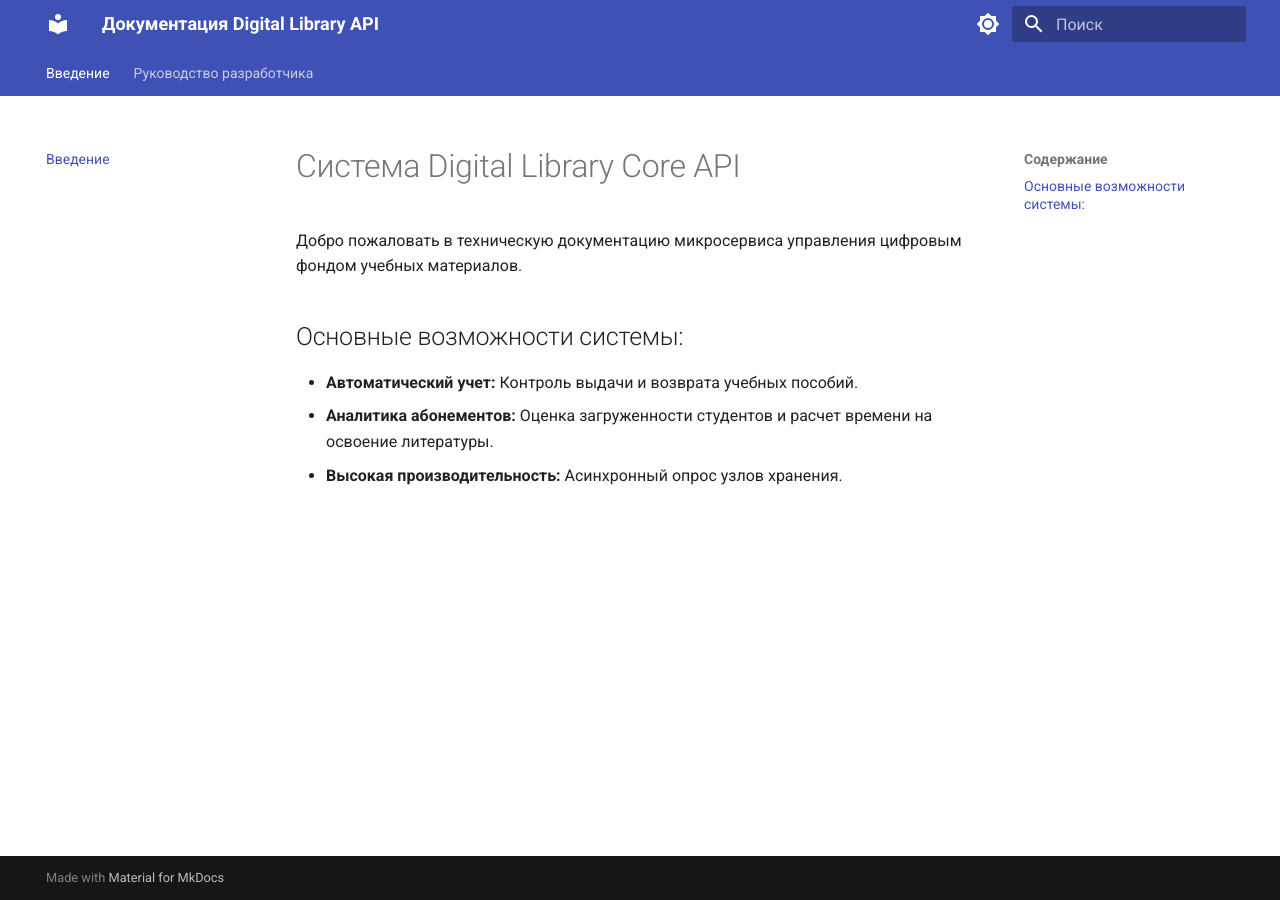
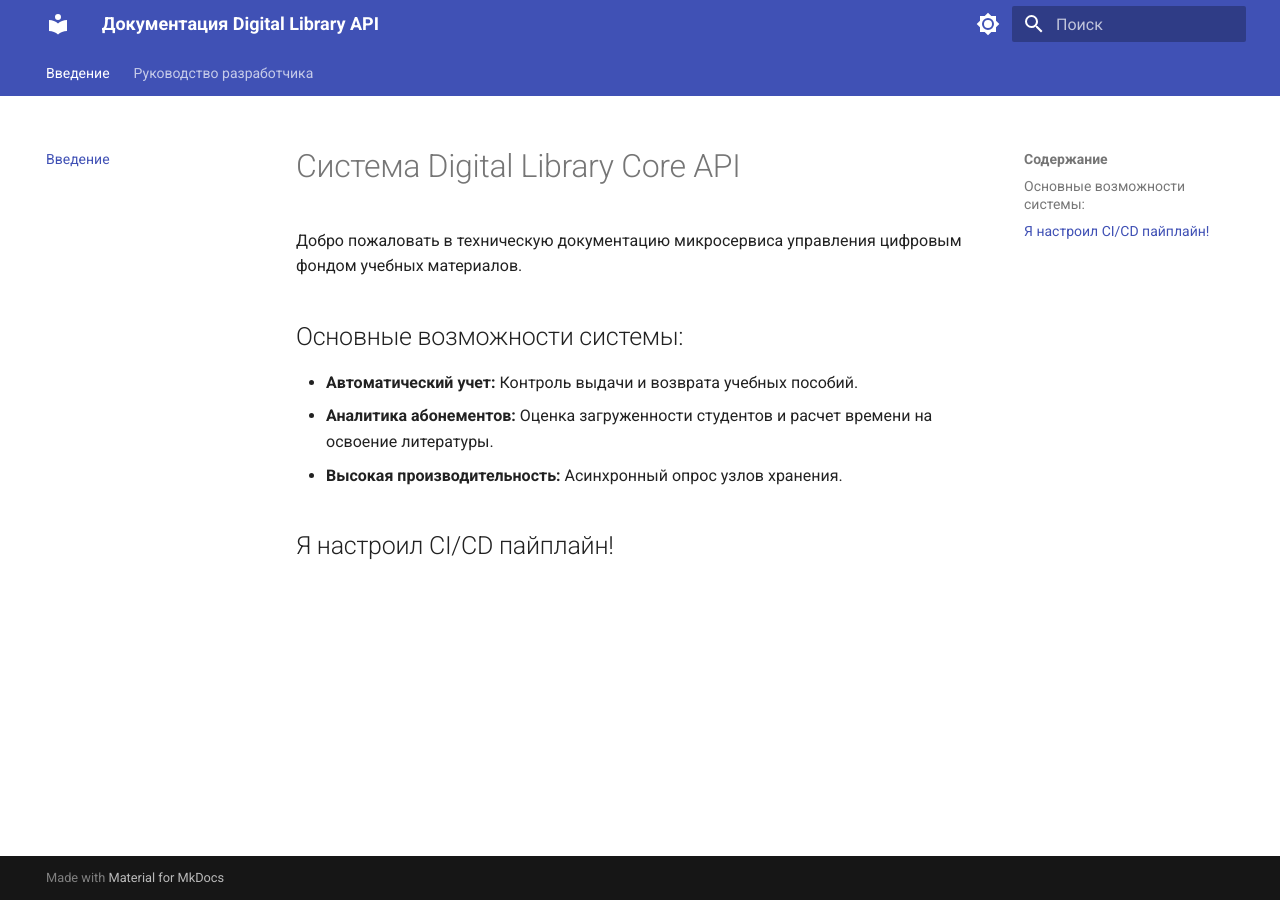
Before and after one commit to Jett-os/my-docs-project, an MkDocs documentation site: the page built from docs/index.md, in a window 1280 px wide. Built offline with MkDocs 1.6.1 and Material for MkDocs 9.7.7, drawn with Linux system fonts in a browser that asks for light colours.

Commit message:
Update text

```diff
--- a/docs/index.md
+++ b/docs/index.md
@@ -6,3 +6,5 @@
 * **Автоматический учет:** Контроль выдачи и возврата учебных пособий.
 * **Аналитика абонементов:** Оценка загруженности студентов и расчет времени на освоение литературы.
 * **Высокая производительность:** Асинхронный опрос узлов хранения.
+
+## Я настроил CI/CD пайплайн!
```
